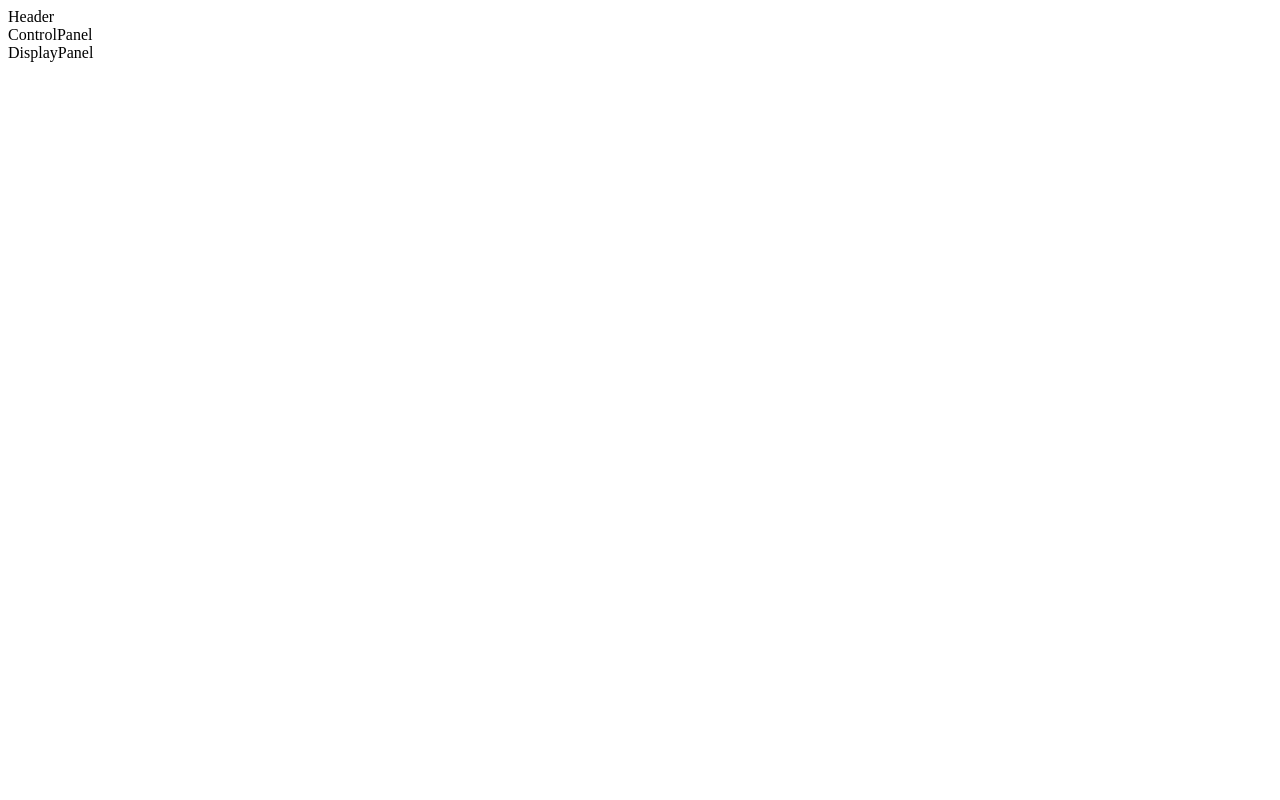
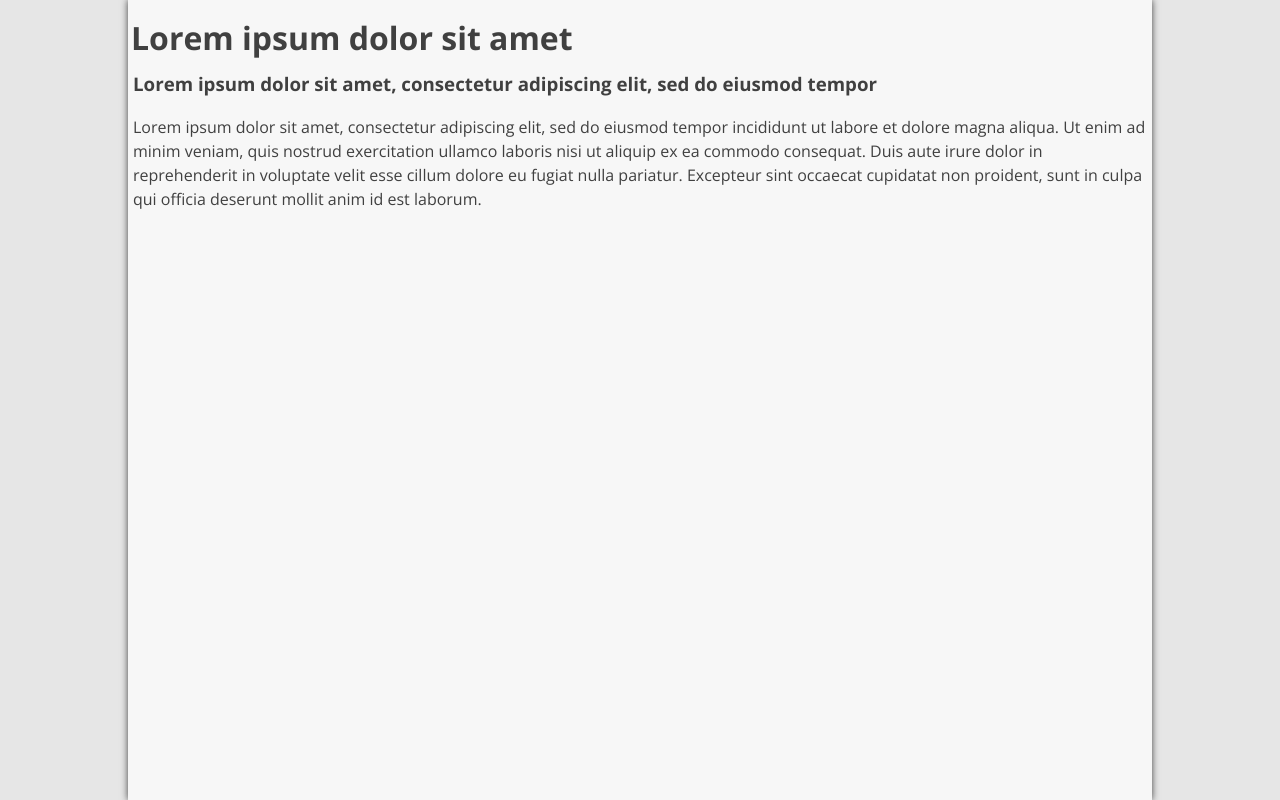
Before and after one commit to danaesignal/old-tradeskill-helper, a React app: page / in a window 1280 px wide. Built offline with nearby package versions, Linux system fonts and the light colour scheme.

Commit message:
Implements *basic* style; styles for features to be done w/ feature

```diff
--- a/src/App.js
+++ b/src/App.js
@@ -1,12 +1,11 @@
 import React, { Component } from 'react';
-import ReactDOM from 'react-dom';
-import classes from './index.scss';
 import Layout from './hoc/Layout/Layout'
+import classes from './App.scss'
 
 class App extends Component {
   render(){
     return (
-      <div className={classes.Div}>
+      <div className={classes.app}>
         <Layout />
       </div>
     );
--- /dev/null
+++ b/src/App.scss
@@ -0,0 +1,12 @@
+.app {
+  @media (min-width: 600px) {
+    width: 80%;
+    max-width: 1200px;
+    margin: 0 auto;
+    box-shadow: 0px 0px 7px lighten(black, 25%);
+    min-height: 100vh;
+  }
+
+  padding: 5px;
+  background-color: darken(white, 3%);
+}
--- a/src/component/ControlPanel/ControlPanel.js
+++ b/src/component/ControlPanel/ControlPanel.js
@@ -8,7 +8,7 @@ class ControlPanel extends PureComponent{
   render(){
     return (
       <div>
-        ControlPanel
+        <h3>Lorem ipsum dolor sit amet, consectetur adipiscing elit, sed do eiusmod tempor</h3>
       </div>
     );
   }
--- a/src/component/DisplayPanel/DisplayPanel.js
+++ b/src/component/DisplayPanel/DisplayPanel.js
@@ -7,7 +7,7 @@ class DisplayPanel extends PureComponent{
   render(){
     return (
       <div>
-        DisplayPanel
+        <p>Lorem ipsum dolor sit amet, consectetur adipiscing elit, sed do eiusmod tempor incididunt ut labore et dolore magna aliqua. Ut enim ad minim veniam, quis nostrud exercitation ullamco laboris nisi ut aliquip ex ea commodo consequat. Duis aute irure dolor in reprehenderit in voluptate velit esse cillum dolore eu fugiat nulla pariatur. Excepteur sint occaecat cupidatat non proident, sunt in culpa qui officia deserunt mollit anim id est laborum.</p>
       </div>
     );
   }
--- a/src/component/Header/Header.js
+++ b/src/component/Header/Header.js
@@ -6,7 +6,7 @@ class Header extends PureComponent{
   render(){
     return (
       <div>
-        Header
+        <h1>Lorem ipsum dolor sit amet</h1>
       </div>
     );
   }
--- a/src/index.html
+++ b/src/index.html
@@ -4,6 +4,7 @@
   <meta http-equiv="Content-Type" content="text/html; charset=UTF-8" />
   <base href="/">
   <title>Automated Goblin Capitalist</title>
+  <link href="https://fonts.googleapis.com/css?family=Open+Sans:400,700" rel="stylesheet">
 </head>
 
 <body>
--- a/src/index.js
+++ b/src/index.js
@@ -1,5 +1,6 @@
 import React from 'react';
 import ReactDOM from 'react-dom';
 import App from './App';
+import './index.scss';
 
 ReactDOM.render(<App />, document.getElementById('app'));
--- a/src/index.scss
+++ b/src/index.scss
@@ -1,5 +1,17 @@
-.app {
-  p {
-    color: darken(green, 5%);
-  }
+* {
+  box-sizing: border-box;
+  list-style: none;
 }
+
+h1 {
+  margin-left: -2px;
+}
+
+body {
+  margin: 0;
+  padding: 0;
+  font-family: 'Open Sans', sans-serif;
+  background-color: lighten(gray, 40%);
+  color: lighten(black, 25%);
+  line-height: 1.5rem;
+}
```
